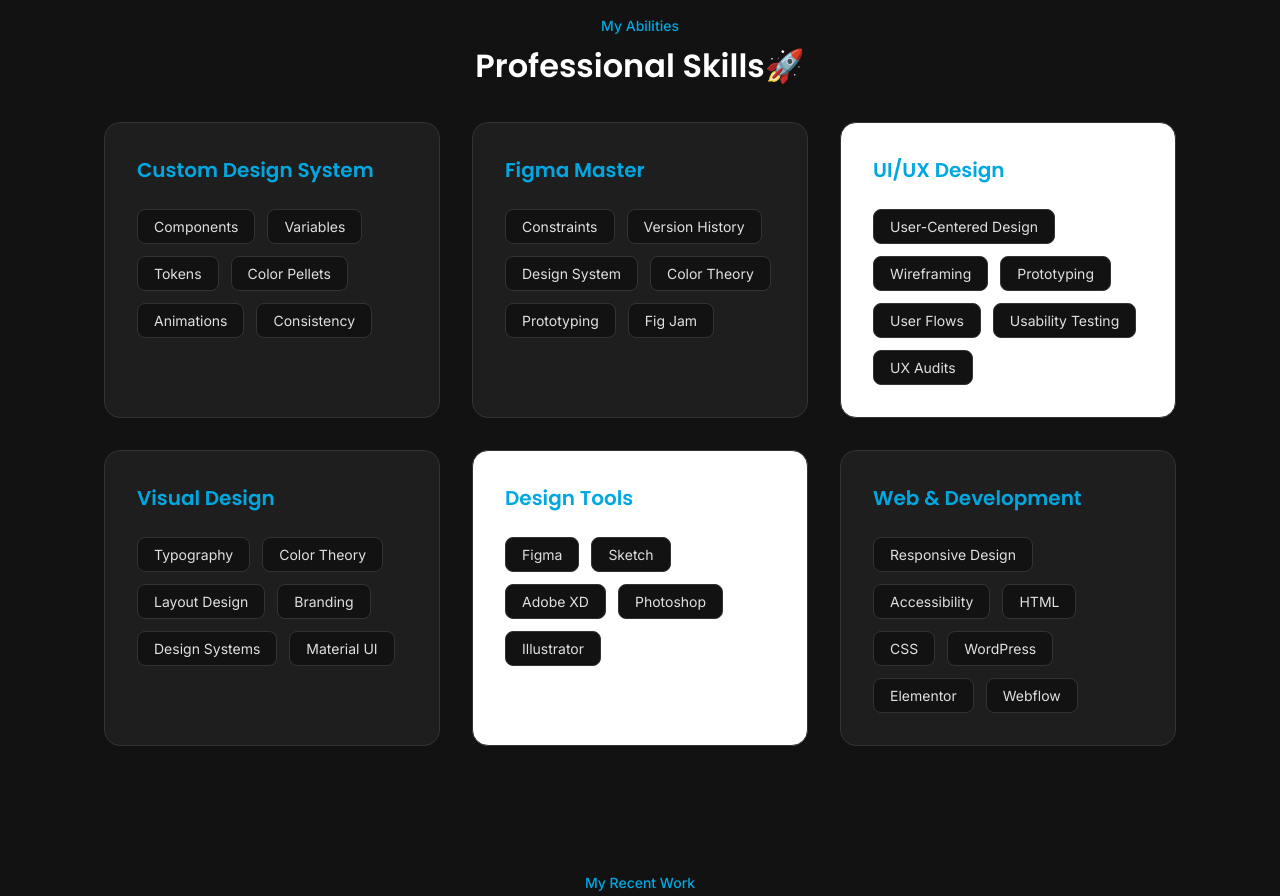
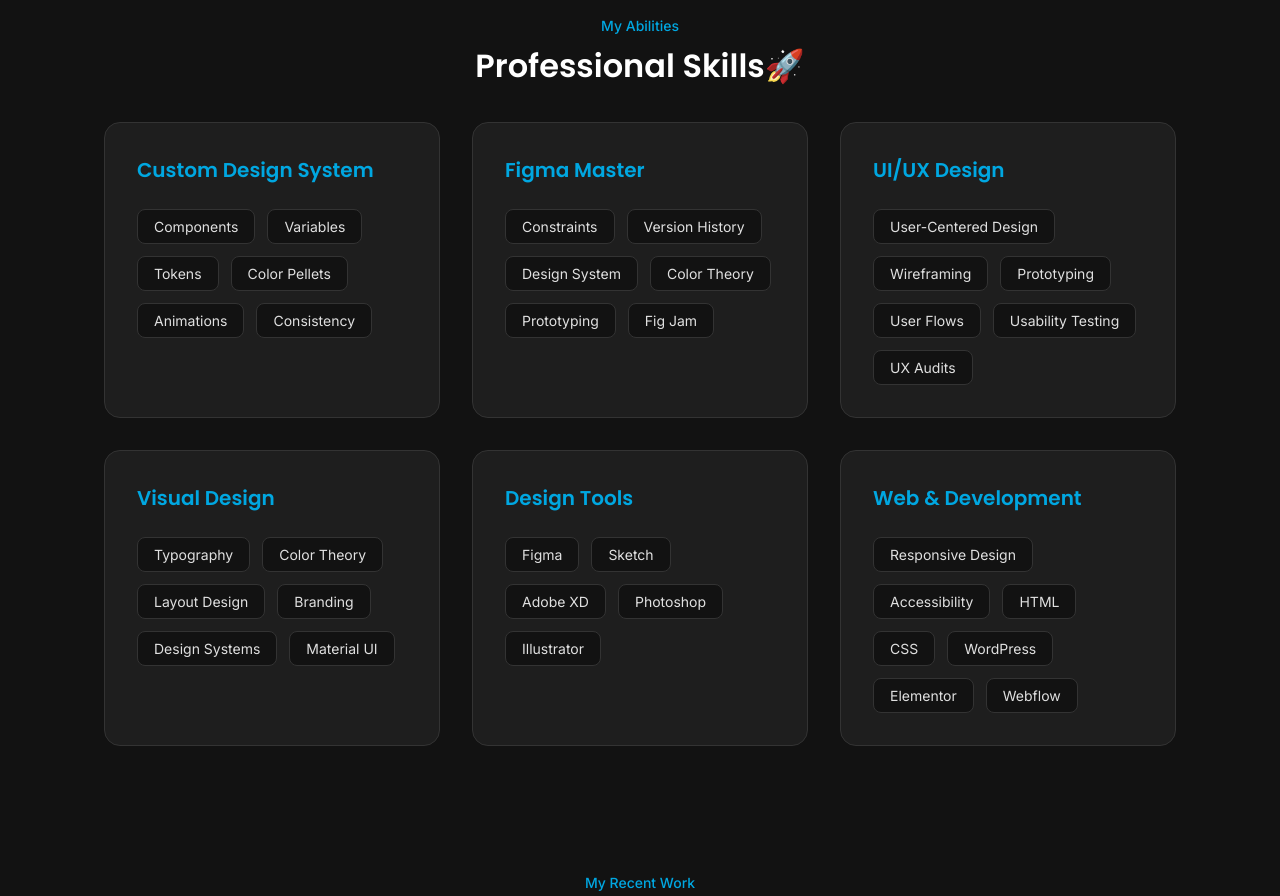
Before and after one commit to malikabdulhadiawan1/heymalik.site, a plain HTML site: page index.html in a window 1280 px wide. Shown: the part 1100-1996 px from the top of the page. Drawn offline with nearby package versions, Linux system fonts and the light colour scheme.

Commit message:
fix image
image fixed and cards fixed

```diff
--- a/index.html
+++ b/index.html
@@ -78,7 +78,7 @@
                         </div>
                     </div>
                      <div class="about__image-container">
-                        <img src="https://github.com/user-attachments/assets/a6716af0-471f-403e-8622-a36cd8c84878" alt="Malik Abdul Hadi Awan" class="about__img">
+                        <img src="Malikimg.png" alt="Malik Abdul Hadi Awan" class="about__img">
                     </div>
                 </div>
             </div>
@@ -101,7 +101,7 @@
                             <span>Constraints</span><span>Version History</span><span>Design System</span><span>Color Theory</span><span>Prototyping</span><span>Fig Jam</span>
                         </div>
                     </div>
-                    <div class="skills__card1">
+                    <div class="skills__card">
                         <h3 class="skills__title">UI/UX Design</h3>
                         <div class="skills__tags">
                             <span>User-Centered Design</span><span>Wireframing</span><span>Prototyping</span><span>User Flows</span><span>Usability Testing</span><span>UX Audits</span>
@@ -113,7 +113,7 @@
                             <span>Typography</span><span>Color Theory</span><span>Layout Design</span><span>Branding</span><span>Design Systems</span><span>Material UI</span>
                         </div>
                     </div>
-                    <div class="skills__card1">
+                    <div class="skills__card">
                         <h3 class="skills__title">Design Tools</h3>
                         <div class="skills__tags">
                             <span>Figma</span><span>Sketch</span><span>Adobe XD</span><span>Photoshop</span><span>Illustrator</span>
```
Also changed, not shown: 1 other file.
